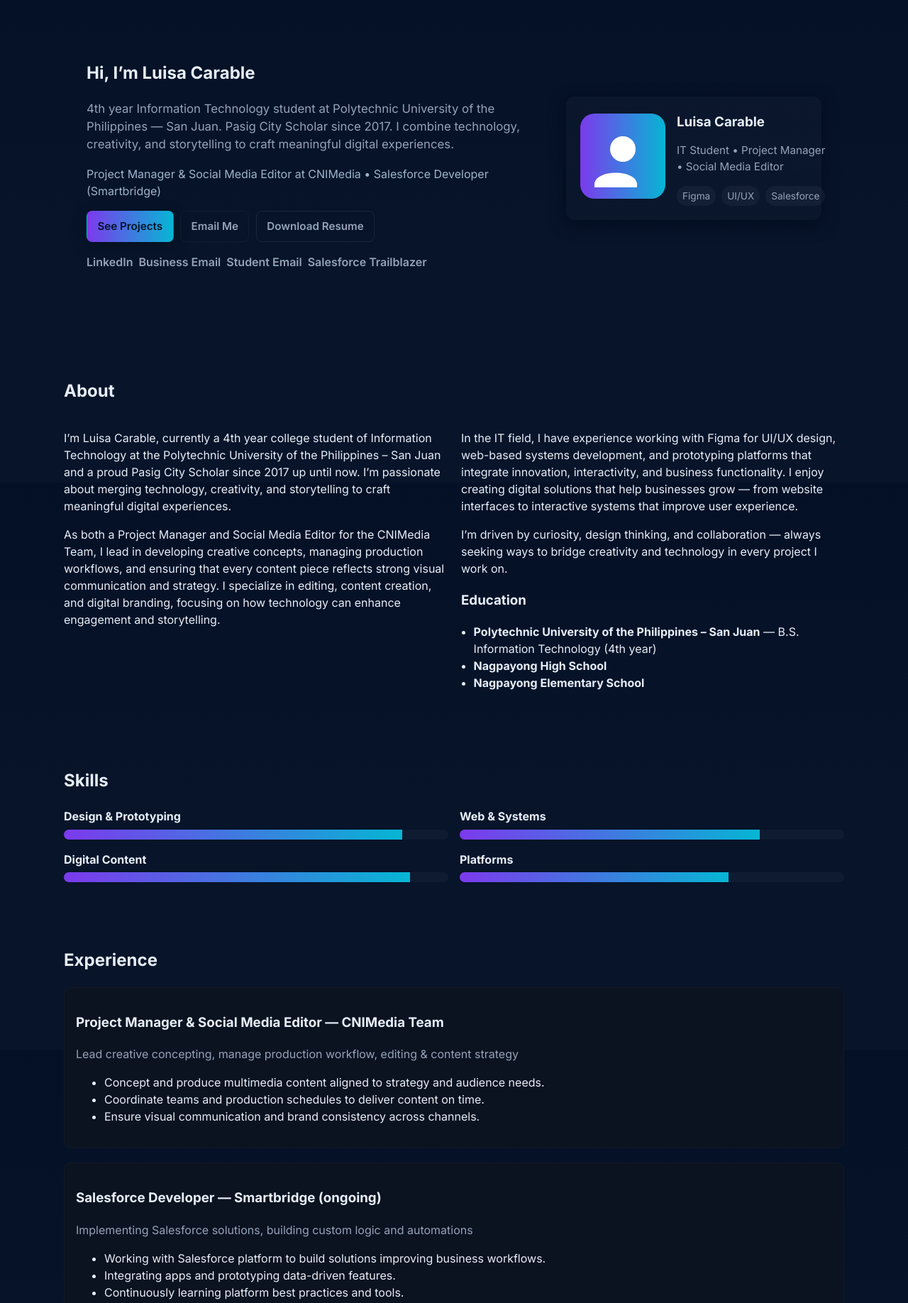
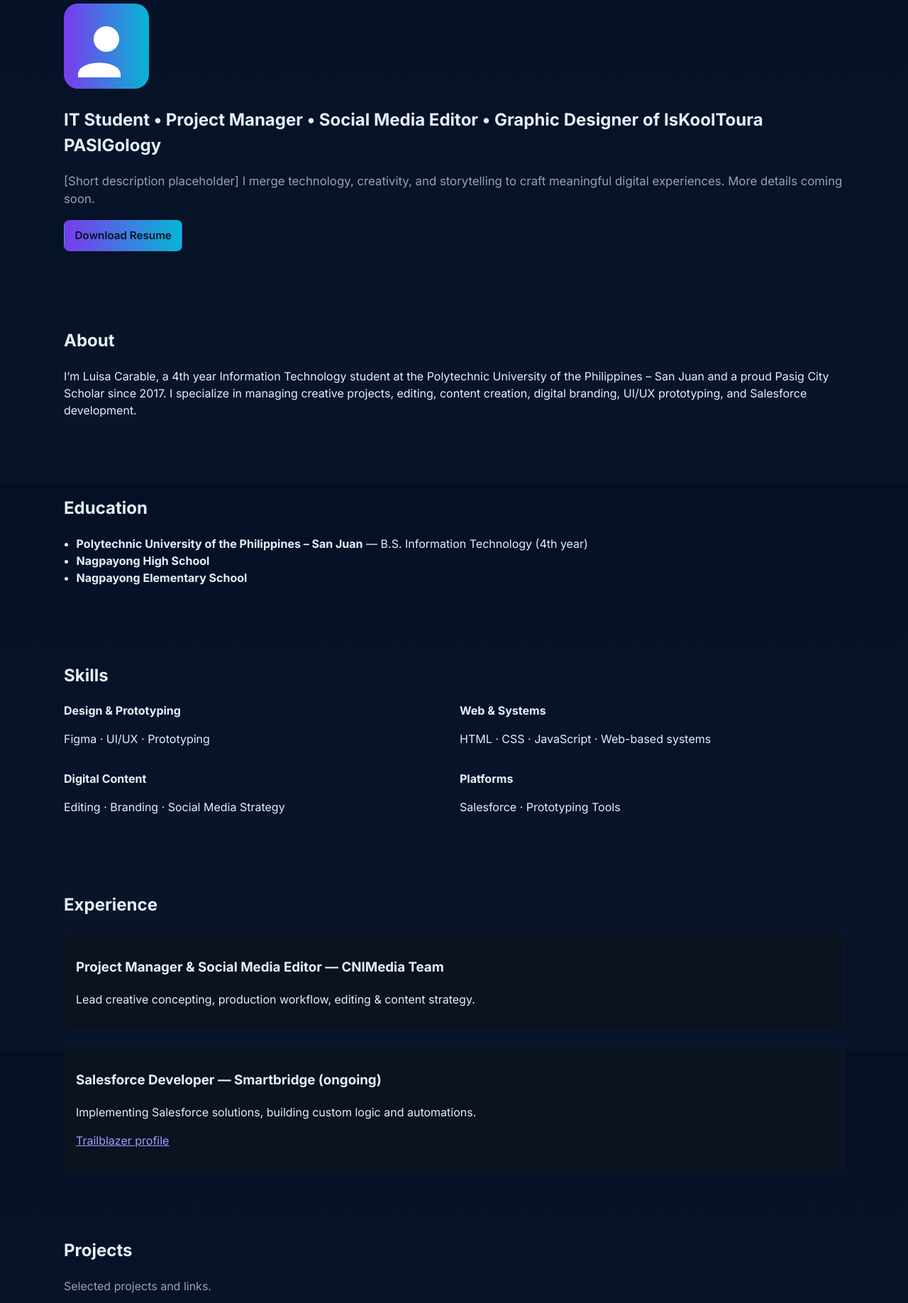
Before and after one commit to Luisarcarable/myportfolio, a plain HTML site: page index.html in a window 1280 px wide. Shown: the part 120-1956 px from the top of the page at 71% size. Drawn offline with Linux system fonts and the light colour scheme.

Commit message:
Update site layout and navigation per request

```diff
--- a/index.html
+++ b/index.html
@@ -9,17 +9,12 @@
   <link href="https://fonts.googleapis.com/css2?family=Inter:wght@300;400;600;700;800&display=swap" rel="stylesheet">
   <link rel="stylesheet" href="styles.css">
   <meta name="theme-color" content="#0f172a" />
-  <!-- Open Graph -->
-  <meta property="og:title" content="Luisa Carable — Portfolio">
-  <meta property="og:description" content="Project Manager, Social Media Editor, UI/UX & Salesforce Developer.">
-  <meta property="og:type" content="website">
-  <meta property="og:url" content="">
   <link rel="icon" href="assets/favicon.svg">
 </head>
 <body>
   <header class="site-header">
     <div class="container header-inner">
-      <a class="brand" href="#home">Luisa Carable</a>
+      <div class="brand">Luisa Carable</div>
       <nav class="nav" id="nav">
         <a href="#about">About</a>
         <a href="#skills">Skills</a>
@@ -27,54 +22,24 @@
         <a href="#projects">Projects</a>
         <a href="#contact">Contact</a>
       </nav>
-      <button class="menu-btn" id="menuBtn" aria-label="Toggle menu" aria-expanded="false">
-        <span class="menu-icon">☰</span>
-      </button>
+      <button class="menu-btn" id="menuBtn" aria-label="Toggle menu" aria-expanded="false">☰</button>
     </div>
   </header>
 
   <main>
-    <!-- HERO -->
-    <section id="home" class="hero">
-      <div class="container hero-grid">
-        <div class="hero-copy">
-          <h1>Hi, I’m Luisa Carable</h1>
-          <p class="lead">
-            4th year Information Technology student at Polytechnic University of the Philippines — San Juan.
-            Pasig City Scholar since 2017. I combine technology, creativity, and storytelling to craft meaningful digital experiences.
+    <!-- PROFILE -->
+    <section id="profile" class="section container profile-section">
+      <div class="profile-grid">
+        <div class="profile-image">
+          <!-- Place your image at assets/profile.jpg for best results. If missing, fallback to avatar.svg -->
+          <img src="assets/profile.jpg" alt="Luisa Carable" id="profileImg" onerror="this.onerror=null; this.src='assets/avatar.svg'">
+        </div>
+        <div class="profile-copy">
+          <h1 class="profile-title">IT Student • Project Manager • Social Media Editor • Graphic Designer of IsKoolToura PASIGology</h1>
+          <p class="lead">[Short description placeholder] I merge technology, creativity, and storytelling to craft meaningful digital experiences. More details coming soon.</p>
+          <p class="actions">
+            <a class="btn btn-primary" href="https://docs.google.com/document/d/1jlEpmAPMzQBrFz8ersrne4Uo5ncr3k0Esa4uqmtgZNs/edit?usp=sharing" target="_blank" rel="noopener">Download Resume</a>
           </p>
-          <p class="meta">
-            Project Manager & Social Media Editor at CNIMedia • Salesforce Developer (Smartbridge)
-          </p>
-          <div class="hero-actions">
-            <a class="btn btn-primary" href="#projects">See Projects</a>
-            <a class="btn btn-ghost" href="mailto:luisarcarable@gmail.com">Email Me</a>
-            <a class="btn btn-outline" href="Luisa-Carable-Resume.pdf" download>Download Resume</a>
-          </div>
-
-          <ul class="social-inline" aria-label="social links">
-            <li><a href="https://www.linkedin.com/in/luisarcarable" target="_blank" rel="noopener">LinkedIn</a></li>
-            <li><a href="mailto:luisarcarable@gmail.com">Business Email</a></li>
-            <li><a href="mailto:luisarcarable@iskolarngbayan.pup.edu.ph">Student Email</a></li>
-            <li><a href="https://www.salesforce.com/trailblazer/p2p9ljaii4x4k3eonz" target="_blank" rel="noopener">Salesforce Trailblazer</a></li>
-          </ul>
-        </div>
-
-        <div class="hero-visual" aria-hidden="true">
-          <div class="profile-card">
-            <div class="avatar" role="img" aria-label="Luisa Carable portrait">
-              <img src="assets/avatar.svg" alt="Luisa Carable placeholder avatar" width="120" height="120">
-            </div>
-            <div class="card-body">
-              <h3>Luisa Carable</h3>
-              <p class="muted">IT Student • Project Manager • Social Media Editor</p>
-              <div class="card-badges">
-                <span>Figma</span>
-                <span>UI/UX</span>
-                <span>Salesforce</span>
-              </div>
-            </div>
-          </div>
         </div>
       </div>
     </section>
@@ -82,53 +47,27 @@
     <!-- ABOUT -->
     <section id="about" class="section container">
       <h2>About</h2>
-      <div class="about-grid">
-        <div>
-          <p>
-            I’m Luisa Carable, currently a 4th year college student of Information Technology at the Polytechnic University of the Philippines – San Juan and a proud Pasig City Scholar since 2017 up until now. I’m passionate about merging technology, creativity, and storytelling to craft meaningful digital experiences.
-          </p>
-          <p>
-            As both a Project Manager and Social Media Editor for the CNIMedia Team, I lead in developing creative concepts, managing production workflows, and ensuring that every content piece reflects strong visual communication and strategy. I specialize in editing, content creation, and digital branding, focusing on how technology can enhance engagement and storytelling.
-          </p>
-        </div>
-        <div>
-          <p>
-            In the IT field, I have experience working with Figma for UI/UX design, web-based systems development, and prototyping platforms that integrate innovation, interactivity, and business functionality. I enjoy creating digital solutions that help businesses grow — from website interfaces to interactive systems that improve user experience.
-          </p>
-          <p>
-            I’m driven by curiosity, design thinking, and collaboration — always seeking ways to bridge creativity and technology in every project I work on.
-          </p>
+      <p>I’m Luisa Carable, a 4th year Information Technology student at the Polytechnic University of the Philippines – San Juan and a proud Pasig City Scholar since 2017. I specialize in managing creative projects, editing, content creation, digital branding, UI/UX prototyping, and Salesforce development.</p>
+    </section>
 
-          <h3>Education</h3>
+    <!-- EDUCATION -->
+    <section id="education" class="section container">
+      <h2>Education</h2>
       <ul class="list">
         <li><strong>Polytechnic University of the Philippines – San Juan</strong> — B.S. Information Technology (4th year)</li>
         <li><strong>Nagpayong High School</strong></li>
         <li><strong>Nagpayong Elementary School</strong></li>
       </ul>
-        </div>
-      </div>
     </section>
 
     <!-- SKILLS -->
     <section id="skills" class="section container">
       <h2>Skills</h2>
       <div class="skills-grid">
-        <div class="skill">
-          <h4>Design & Prototyping</h4>
-          <div class="progress"><span style="width:88%">Figma · UI/UX</span></div>
-        </div>
-        <div class="skill">
-          <h4>Web & Systems</h4>
-          <div class="progress"><span style="width:78%">HTML · CSS · JavaScript</span></div>
-        </div>
-        <div class="skill">
-          <h4>Digital Content</h4>
-          <div class="progress"><span style="width:90%">Editing · Branding · Social Media</span></div>
-        </div>
-        <div class="skill">
-          <h4>Platforms</h4>
-          <div class="progress"><span style="width:70%">Salesforce · Prototyping Tools</span></div>
-        </div>
+        <div class="skill"><h4>Design & Prototyping</h4><p>Figma · UI/UX · Prototyping</p></div>
+        <div class="skill"><h4>Web & Systems</h4><p>HTML · CSS · JavaScript · Web-based systems</p></div>
+        <div class="skill"><h4>Digital Content</h4><p>Editing · Branding · Social Media Strategy</p></div>
+        <div class="skill"><h4>Platforms</h4><p>Salesforce · Prototyping Tools</p></div>
       </div>
     </section>
 
@@ -138,22 +77,11 @@
       <div class="timeline">
         <div class="timeline-item">
           <h3>Project Manager & Social Media Editor — CNIMedia Team</h3>
-          <p class="muted">Lead creative concepting, manage production workflow, editing & content strategy</p>
-          <ul>
-            <li>Concept and produce multimedia content aligned to strategy and audience needs.</li>
-            <li>Coordinate teams and production schedules to deliver content on time.</li>
-            <li>Ensure visual communication and brand consistency across channels.</li>
-          </ul>
+          <p>Lead creative concepting, production workflow, editing & content strategy.</p>
         </div>
-
         <div class="timeline-item">
           <h3>Salesforce Developer — Smartbridge (ongoing)</h3>
-          <p class="muted">Implementing Salesforce solutions, building custom logic and automations</p>
-          <ul>
-            <li>Working with Salesforce platform to build solutions improving business workflows.</li>
-            <li>Integrating apps and prototyping data-driven features.</li>
-            <li>Continuously learning platform best practices and tools.</li>
-          </ul>
+          <p>Implementing Salesforce solutions, building custom logic and automations.</p>
           <p><a href="https://www.salesforce.com/trailblazer/p2p9ljaii4x4k3eonz" target="_blank" rel="noopener">Trailblazer profile</a></p>
         </div>
       </div>
@@ -161,88 +89,51 @@
 
     <!-- PROJECTS -->
     <section id="projects" class="section container">
-      <h2>Selected Projects</h2>
-      <p class="muted">Some examples of my work — design, branding, web interfaces, and prototypes.</p>
-
+      <h2>Projects</h2>
+      <p class="muted">Selected projects and links.</p>
       <div class="projects-grid">
         <article class="project-card">
-          <div class="project-media" style="background-image: linear-gradient(135deg,#7c3aed 0%,#06b6d4 100%);"></div>
           <div class="project-body">
             <h4>Website Interface Prototype</h4>
-            <p class="muted">Figma prototype focused on accessible and responsive UI patterns for small businesses.</p>
-            <div class="project-links">
-              <a class="btn btn-sm" href="#" aria-disabled="true">View</a>
-              <a class="btn btn-sm btn-ghost" href="#" aria-disabled="true">Case study</a>
-            </div>
+            <p class="muted">Figma/Canva design prototype for responsive websites.</p>
+            <p><a class="btn btn-sm" href="https://www.canva.com/design/DAG2swy9Fkg/7WDnR8LacsNQ5AmfgkHdfQ/edit?utm_content=DAG2swy9Fkg&utm_campaign=designshare&utm_medium=link2&utm_source=sharebutton" target="_blank" rel="noopener">Open Prototype</a></p>
           </div>
         </article>
 
         <article class="project-card">
-          <div class="project-media" style="background-image: linear-gradient(135deg,#fb923c 0%,#ef4444 100%);"></div>
           <div class="project-body">
             <h4>Social Media Campaigns</h4>
-            <p class="muted">Concepting and executing seasonal campaigns that increased engagement.</p>
-            <div class="project-links">
-              <a class="btn btn-sm" href="#" aria-disabled="true">Gallery</a>
-            </div>
-          </div>
-        </article>
-
-        <article class="project-card">
-          <div class="project-media" style="background-image: linear-gradient(135deg,#06b6d4 0%,#3b82f6 100%);"></div>
-          <div class="project-body">
-            <h4>Web-Based System Prototype</h4>
-            <p class="muted">Prototype for an internal workflow system combining interactivity & data handling.</p>
-            <div class="project-links">
-              <a class="btn btn-sm" href="#" aria-disabled="true">Prototype</a>
-            </div>
+            <p class="muted">Campaign planning and execution for CNIMedia.</p>
+            <p><a class="btn btn-sm" href="https://www.facebook.com/cnimedia2024" target="_blank" rel="noopener">View Campaigns</a></p>
           </div>
         </article>
       </div>
-
-      <p class="muted note">Want to see full case studies or Figma prototypes? Email me or connect on LinkedIn.</p>
     </section>
 
     <!-- CONTACT -->
     <section id="contact" class="section container">
       <h2>Contact</h2>
-      <div class="contact-grid">
-        <div>
-          <p>I'm available for collaborations, freelance work, and conversations about design & technology. Connect with me:</p>
+      <p>Available for collaborations and projects. Connect with me:</p>
       <ul class="contact-list">
         <li><strong>LinkedIn:</strong> <a href="https://www.linkedin.com/in/luisarcarable" target="_blank" rel="noopener">linkedin.com/in/luisarcarable</a></li>
         <li><strong>Business Email:</strong> <a href="mailto:luisarcarable@gmail.com">luisarcarable@gmail.com</a></li>
         <li><strong>Student Email:</strong> <a href="mailto:luisarcarable@iskolarngbayan.pup.edu.ph">luisarcarable@iskolarngbayan.pup.edu.ph</a></li>
       </ul>
-        </div>
-
       <form id="contactForm" class="contact-form" aria-label="Contact form">
-          <label>
-            Your name
-            <input type="text" name="name" id="name" required>
-          </label>
-          <label>
-            Your email
-            <input type="email" name="email" id="email" required>
-          </label>
-          <label>
-            Message
-            <textarea name="message" id="message" rows="6" required></textarea>
-          </label>
+        <label>Your name<input type="text" name="name" id="name" required></label>
+        <label>Your email<input type="email" name="email" id="email" required></label>
+        <label>Message<textarea name="message" id="message" rows="6" required></textarea></label>
         <div class="form-actions">
           <button type="submit" class="btn btn-primary">Send Message</button>
           <button type="reset" class="btn btn-ghost">Reset</button>
         </div>
-          <p class="muted small">This form will open your email client to send a message. Customize action to use Formspree or a server endpoint.</p>
       </form>
-      </div>
     </section>
+
   </main>
 
   <footer class="site-footer">
-    <div class="container">
-      <p>© <span id="year"></span> Luisa Carable — Built with care. <span class="muted">Pasig City Scholar | PUP - San Juan</span></p>
-    </div>
+    <div class="container"><p>© <span id="year"></span> Luisa Carable — Pasig City Scholar | PUP - San Juan</p></div>
   </footer>
 
   <script src="script.js" defer></script>
```
Lines whose indentation alone changed are shown as unchanged.
